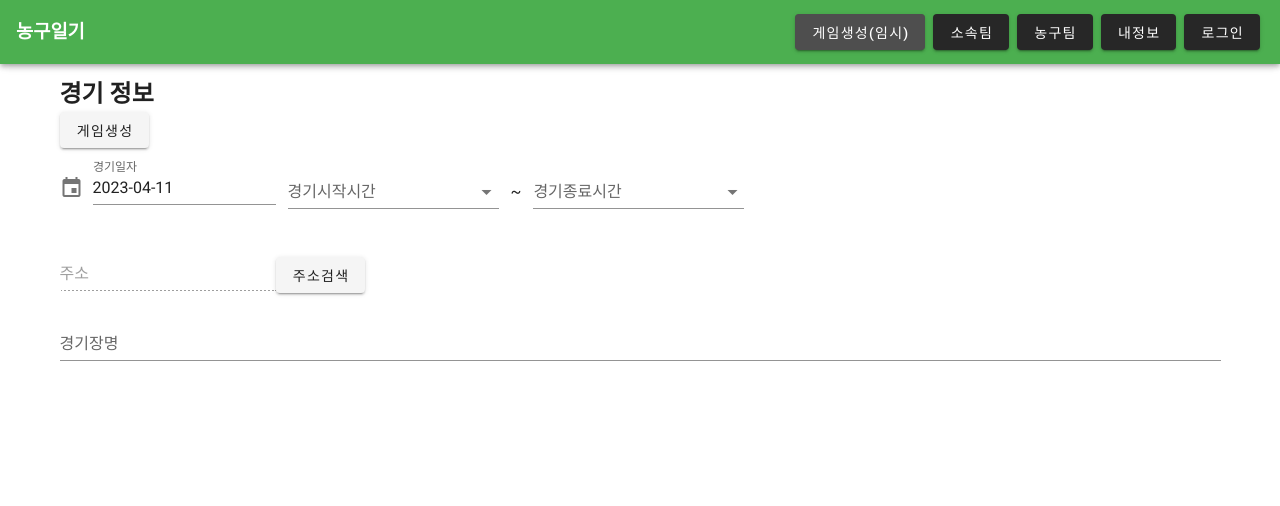
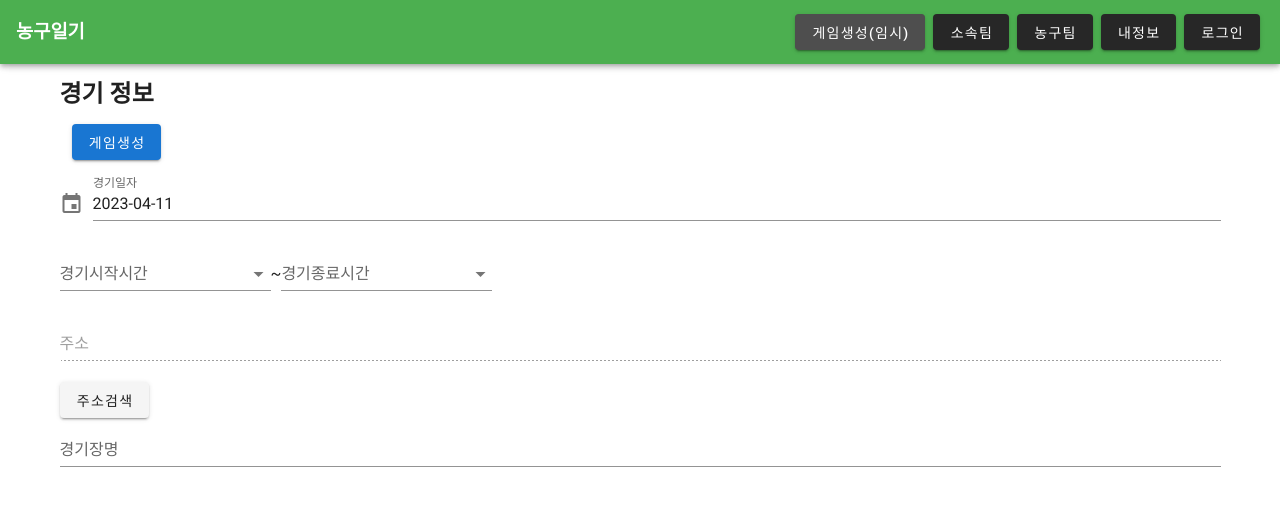
Before and after one commit to Yeo-injun/-basketballDiary-frontend, a Vue app: page /game/creation in a window 1280 px wide. Shown: the top 506 px of the page. Built offline with nearby package versions, Linux system fonts and the light colour scheme.

Commit message:
[Feat] 경기생성 Tab - 입력값 유효성 체크 로직 추가

```diff
--- a/src/components/selectbox/GameTimeSelect.vue
+++ b/src/components/selectbox/GameTimeSelect.vue
@@ -1,27 +1,29 @@
 <template>
-	<v-container>
 	<v-select
 		v-model="selected"
-			:items="selectItems"
+		:rules="rules"
+		:items="selectOptions"
 		item-text="text"
 		item-value="value"
 		:label="pLabelName"
 		@change="selectValue"
 	/>
-	</v-container>
 </template>
 
 <script>
 	import DateUtil from '@/common/DateUtil.js';
+	import ValidationUtil from '@/common/util/ValidationUtil';
 
 	export default {
 		props: {
 			pLabelName: String,
+			pRules: Array,
 		},
 		data() {
 			return {
-				selectItems: DateUtil.Times.getOptions(10),
+				selectOptions: DateUtil.Times.getOptions(10),
 				selected: '',
+				rules: [(value) => ValidationUtil.input.checkNotEmpty(value)],
 			};
 		},
 		methods: {
--- a/src/views/game/creation/GameCreationPage.vue
+++ b/src/views/game/creation/GameCreationPage.vue
@@ -8,26 +8,25 @@
 	-->
 	<v-container>
 		<h2>경기 정보</h2>
-		<v-btn @click="createGame()">게임생성</v-btn>
+		<GameCreationBtn @do-save="createGame()" pBtnName="게임생성" />
 
 		<!-- 경기시작시간 및 종료시간 셀렉트박스로 만드는거 검토 -->
+		<v-form ref="gameCreationInfo">
+			<CustomDatePickerComp
+				p-label-name="경기일자"
+				:p-init-value="gameYmd"
+				@pickup-date="setGameYmd"
+			/>
 			<tr>
 				<td>
-				<CustomDatePickerComp
-					p-label-name="경기일자"
-					:p-init-value="gameCreationInfo.gameYmd"
-					@pickup-date="setGameYmd"
-				/>
-			</td>
-			<td>
-				<GameTimeSelect
+					<GameStartTimeSelectbox
 						p-label-name="경기시작시간"
 						@select-value="setGameStartTime"
 					/>
 				</td>
 				<td>~</td>
 				<td>
-				<GameTimeSelect
+					<GameEndTimeSelectbox
 						p-label-name="경기종료시간"
 						@select-value="setGameEndTime"
 					/>
@@ -35,20 +34,21 @@
 			</tr>
 
 			<!-- TODO 공통컴포넌트로 AddressInputComp.vue -->
-		<tr>
-			<td>
+
 			<v-text-field
 				label="주소"
-					v-model="gameCreationInfo.gamePlaceAddress"
+				v-model="gamePlaceAddress"
+				:rules="this.rules.gamePlaceAddress"
 				disabled
 			/>
-			</td>
-			<td>
 			<v-btn @click="popupAddressSearch()">주소검색</v-btn>
-			</td>
-		</tr>
 
-		<v-text-field label="경기장명" v-model="gameCreationInfo.gamePlaceName" />
+			<v-text-field
+				label="경기장명"
+				:rules="this.rules.gamePlaceName"
+				v-model="gamePlaceName"
+			/>
+		</v-form>
 	</v-container>
 </template>
 
@@ -56,67 +56,92 @@
 	import gameApi from '@/api/GameAPI.js';
 	import AddressOpenApi from '@/common/address/AddressOpenApi.js';
 
-	import GameTimeSelect from '@/components/selectbox/GameTimeSelect.vue';
+	import GameCreationBtn from '@/components/button/FrameSaveBtn.vue';
+	import GameStartTimeSelectbox from '@/components/selectbox/GameTimeSelect.vue';
+	import GameEndTimeSelectbox from '@/components/selectbox/GameTimeSelect.vue';
+
 	import CustomDatePickerComp from '@/components/common/CustomDatePickerComp.vue';
 
 	import DateUtil from '@/common/DateUtil.js';
+	import ValidationUtil from '@/common/util/ValidationUtil';
 
 	export default {
 		components: {
-			GameTimeSelect,
+			GameCreationBtn,
+			GameStartTimeSelectbox,
+			GameEndTimeSelectbox,
 			CustomDatePickerComp,
-		},
-		props: {
-			pTeamSeq: {
-				type: Number,
-				required: true,
-			},
 		},
 		data() {
 			return {
 				routeCompName: 'GameJoinTeamSelectionPage',
-				// TODO 파라미터값 정리 / rule부여해서 필수값 체크
-				gameCreationInfo: {
-					teamSeq: this.pTeamSeq, // TODO 파라미터 값으로 가져오기...
+				/**-------------------
+				 * 경기생성 정보
+				 *--------------------*/
 				gameYmd: DateUtil.getCurrentYmd(),
 				gameStartTime: '',
 				gameEndTime: '',
 				gamePlaceAddress: '',
-					gamePlaceName: '',
 				sidoCode: '',
 				sigunguCode: '',
+				gamePlaceName: '',
+				/**-------------------
+				 * 경기생성 정보 (Validation)
+				 *--------------------*/
+				rules: {
+					gamePlaceAddress: [
+						(value) => ValidationUtil.input.checkNotEmpty(value),
+					],
+					gamePlaceName: [
+						(value) => ValidationUtil.input.checkNotEmpty(value),
+						(value) =>
+							ValidationUtil.input.checkMaxLength(value, {
+								maxLength: 5,
+							}),
+					],
 				},
 			};
 		},
 		methods: {
 			popupAddressSearch() {
-				const gameCreationInfo = this.gameCreationInfo;
+				const vueInstance = this;
 				AddressOpenApi.open(function (data) {
-					gameCreationInfo.gamePlaceAddress = data.address;
+					vueInstance.gamePlaceAddress = data.address;
 
 					const sidoSigunguCode = data.sigunguCode;
-					gameCreationInfo.sidoCode = sidoSigunguCode.substr(0, 2);
-					gameCreationInfo.sigunguCode = sidoSigunguCode.substr(2, 3);
+					vueInstance.sidoCode = sidoSigunguCode.substr(0, 2);
+					vueInstance.sigunguCode = sidoSigunguCode.substr(2, 3);
 				});
-			},
-			getCurrentYmd() {
-				return DateUtil.getCurrentYmd();
 			},
 			setGameYmd(ymd) {
 				this.reqBody.gameYmd = DateUtil.Format.toString(ymd);
 			},
 			setGameStartTime(time) {
-				this.gameCreationInfo.gameStartTime = time;
+				this.gameStartTime = time;
 			},
 			setGameEndTime(time) {
-				this.gameCreationInfo.gameEndTime = time;
+				this.gameEndTime = time;
 			},
 			async createGame() {
+				if (!this.checkValidGameCreationInfo()) {
+					alert('입력값을 확인해주시기 바랍니다.');
+					return;
+				}
+				const query = this.$route.query;
+
 				const reqBody = {
-					gameCreationInfo: this.gameCreationInfo,
+					gameCreationInfo: {
+						teamSeq: query.teamSeq,
+						gameYmd: this.gameYmd,
+						gameStartTime: this.gameStartTime,
+						gameEndTime: this.gameEndTime,
+						gamePlaceAddress: this.gamePlaceAddress,
+						gamePlaceName: this.sidoCode,
+						sidoCode: this.sigunguCode,
+						sigunguCode: this.gamePlaceName,
+					},
 				};
 
-				try {
 				const res = await gameApi.createGame(reqBody);
 				const resBody = res.data;
 
@@ -124,9 +149,14 @@
 					name: this.routeCompName,
 					query: { gameSeq: resBody.gameSeq },
 				});
-				} catch (e) {
-					console.log(e);
+			},
+			checkValidGameCreationInfo() {
+				const isValidGameInfo = this.$refs.gameCreationInfo.validate();
+				if (!isValidGameInfo) {
+					return false;
 				}
+
+				// TODO 시작시간이 종료시간보다 늦을 수 없음
 			},
 		},
 	};
--- a/src/views/game/recordDetail/modal/tab/GuestMemberSearchTab.vue
+++ b/src/views/game/recordDetail/modal/tab/GuestMemberSearchTab.vue
@@ -73,10 +73,6 @@
 			},
 			addGameJoinPlayer(targetPlayer) {
 				const backNumber = prompt('해당 선수의 등번호를 입력해주세요.');
-				if (backNumber >= 1000) {
-					alert('선수의 등번호는 3자리까지만 입력가능합니다.');
-					return;
-				}
 				targetPlayer.backNumber = backNumber;
 				targetPlayer.playerTypeCode = PlayerTypeCode.AUTH_GUEST.code;
 				targetPlayer.playerTypeCodeName = PlayerTypeCode.AUTH_GUEST.name;
--- a/src/views/game/recordDetail/modal/tab/GuestRegistrationTab.vue
+++ b/src/views/game/recordDetail/modal/tab/GuestRegistrationTab.vue
@@ -5,7 +5,6 @@
 			<v-text-field
 				label="이름"
 				v-model="userName"
-				required
 				:rules="this.rules.userName"
 			/>
 			<v-text-field label="이메일" v-model="email" :rules="this.rules.email" />
```
Lines whose indentation alone changed are shown as unchanged.
